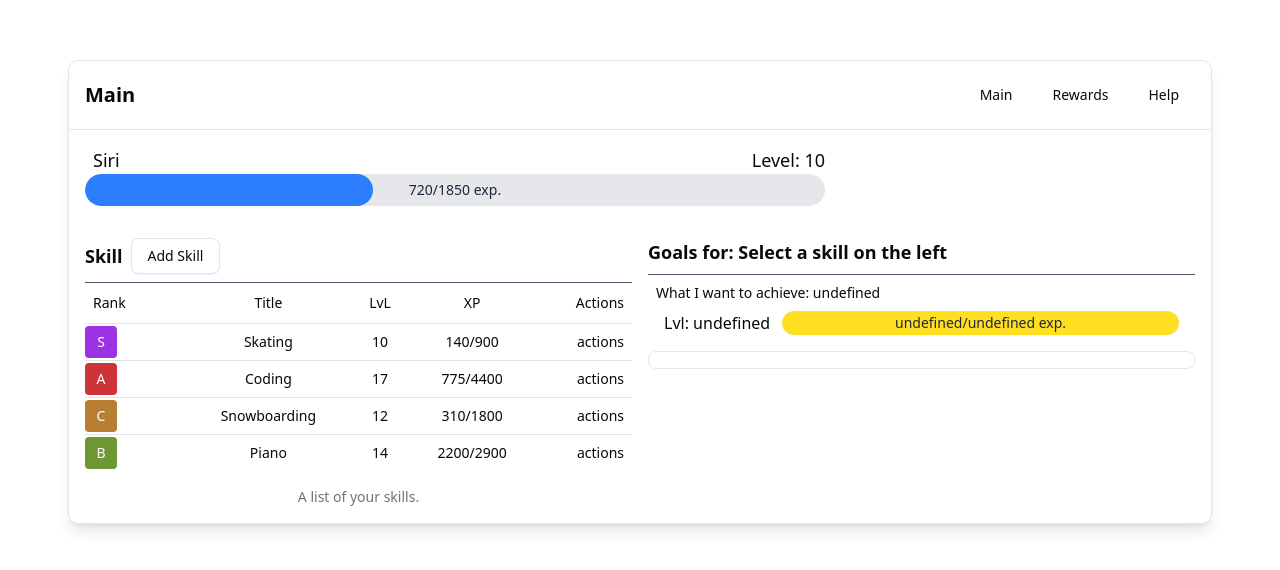
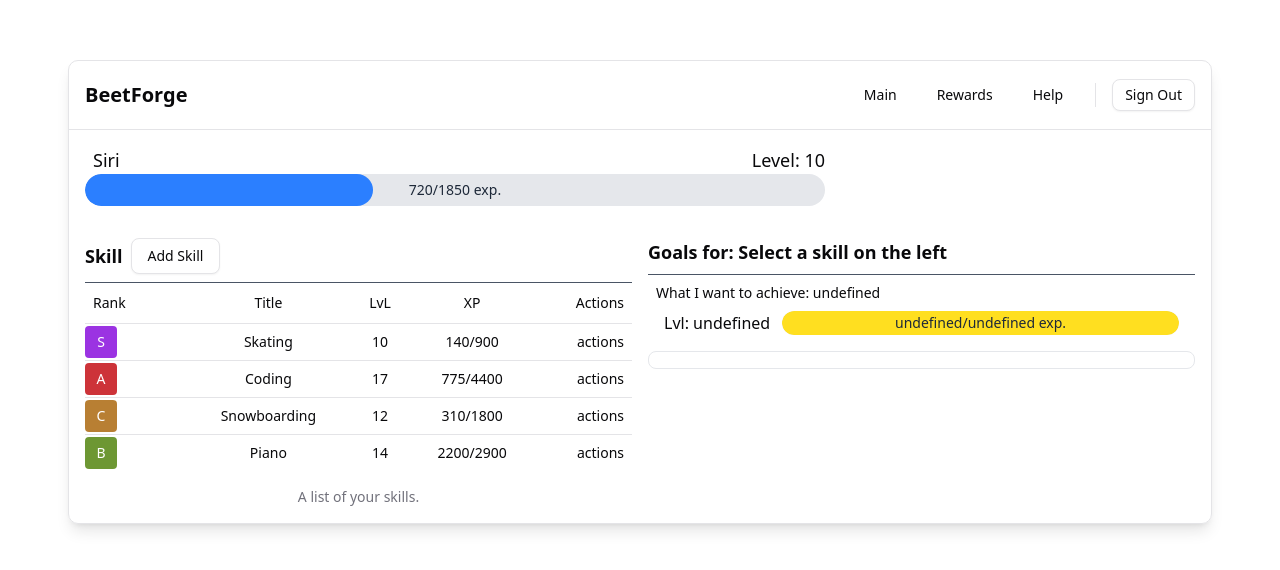
Before and after one commit to Jophkins/beetforge, a Next.js app: page /app in a window 1280 px wide. Shown: the part 108-678 px from the top of the page. Built offline with nearby package versions, Linux system fonts and the light colour scheme.

Commit message:
:hammer: chore: updated app header, sign out btn added, redirect to main page

```diff
--- a/src/components/header/header.tsx
+++ b/src/components/header/header.tsx
@@ -1,8 +1,32 @@
+"use client";
+
+import { useRouter } from "next/navigation";
+import { useState } from "react";
+
+import { Button } from "@/src/components/ui/button";
+
 function Header() {
+  const router = useRouter();
+  const [isLoading, setIsLoading] = useState(false);
+
+  const handleSignOut = async () => {
+    setIsLoading(true);
+    try {
+      await fetch("/api/auth/logout", { method: "POST" });
+      router.push("/");
+    }
+    catch {
+      console.error("Failed to sign out");
+    }
+    finally {
+      setIsLoading(false);
+    }
+  };
+
   return (
     <header className="flex items-center justify-between p-4 border-b">
-      <h1 className="text-xl font-semibold">Main</h1>
-      <div className="flex gap-2">
+      <h1 className="text-xl font-semibold">BeetForge</h1>
+      <div className="flex gap-2 items-center">
         <button className="px-4 py-2 text-sm font-medium rounded-md hover:bg-gray-100 transition-colors">
           Main
         </button>
@@ -12,6 +36,15 @@ function Header() {
         <button className="px-4 py-2 text-sm font-medium rounded-md hover:bg-gray-100 transition-colors">
           Help
         </button>
+        <div className="w-px h-6 bg-border mx-2" />
+        <Button
+          variant="outline"
+          size="sm"
+          onClick={handleSignOut}
+          disabled={isLoading}
+        >
+          {isLoading ? "Signing out..." : "Sign Out"}
+        </Button>
       </div>
     </header>
   );
```
